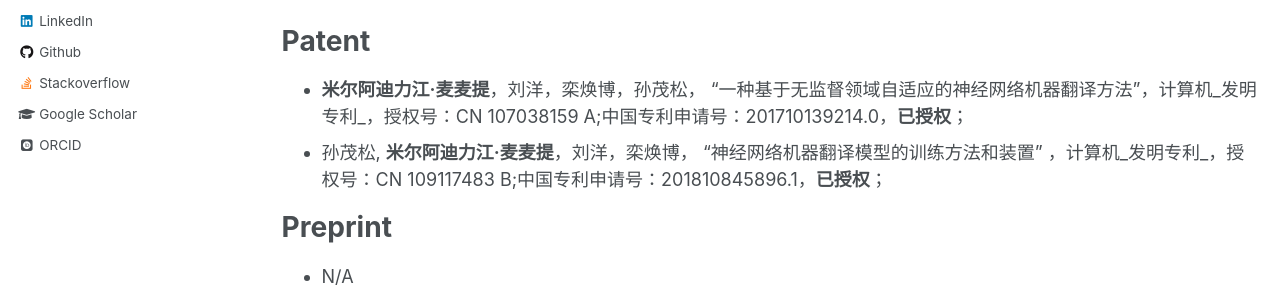
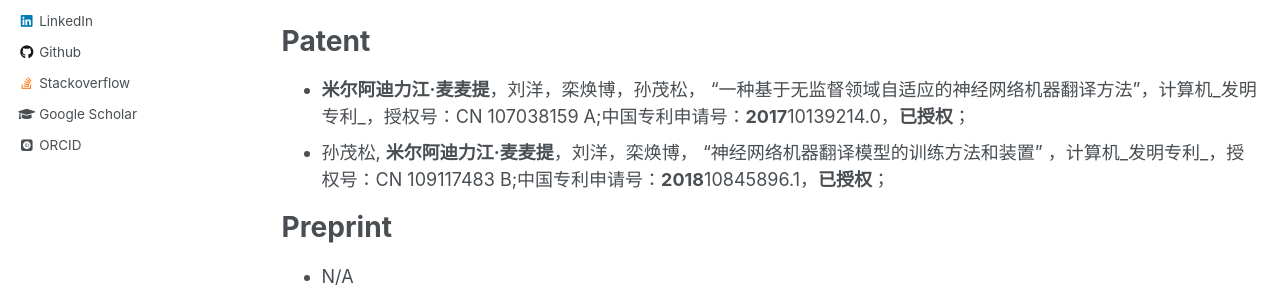
Before and after one commit to miradel51/miradel51.github.io, a Jekyll site: the page built from _pages/publications.md, in a window 1280 px wide and 900 px high, scrolled down 750 px. Shown: the part 394-691 px from the top of the window. Built offline with Jekyll 4.4.1, drawn with Linux system fonts in a browser that asks for light colours; some web fonts are replaced.

Commit message:
Update publications.md

```diff
--- a/_pages/publications.md
+++ b/_pages/publications.md
@@ -17,8 +17,8 @@ author_profile: true
 
 Patent
 ======
-* __米尔阿迪力江·麦麦提__，刘洋，栾焕博，孙茂松， “一种基于无监督领域自适应的神经网络机器翻译方法”，计算机_发明专利_，授权号：CN 107038159 A;中国专利申请号：201710139214.0，__已授权__；
-* 孙茂松, __米尔阿迪力江·麦麦提__，刘洋，栾焕博， “神经网络机器翻译模型的训练方法和装置” ，计算机_发明专利_，授权号：CN 109117483 B;中国专利申请号：201810845896.1，__已授权__；
+* __米尔阿迪力江·麦麦提__，刘洋，栾焕博，孙茂松， “一种基于无监督领域自适应的神经网络机器翻译方法”，计算机_发明专利_，授权号：CN 107038159 A;中国专利申请号：**2017**10139214.0，__已授权__；
+* 孙茂松, __米尔阿迪力江·麦麦提__，刘洋，栾焕博， “神经网络机器翻译模型的训练方法和装置” ，计算机_发明专利_，授权号：CN 109117483 B;中国专利申请号：**2018**10845896.1，__已授权__；
 
 Preprint
 ======
```
